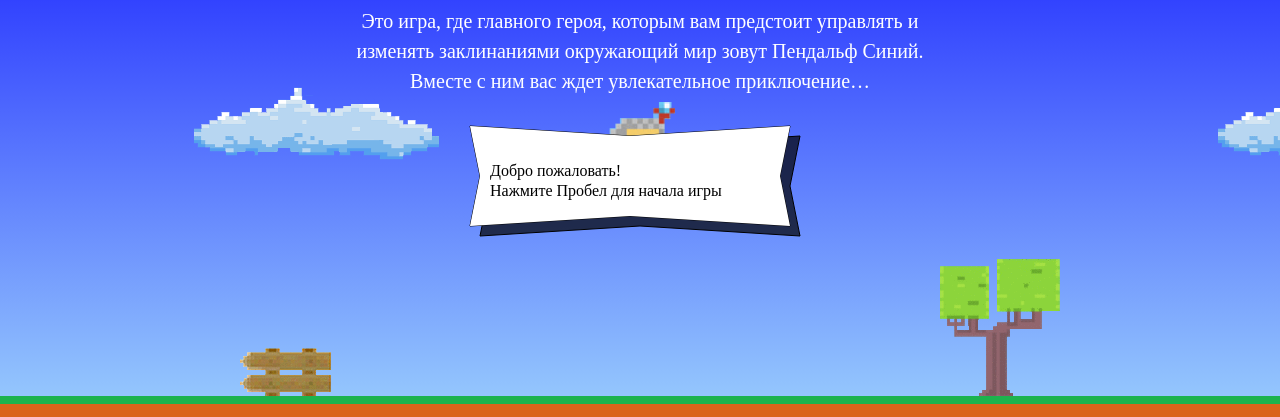
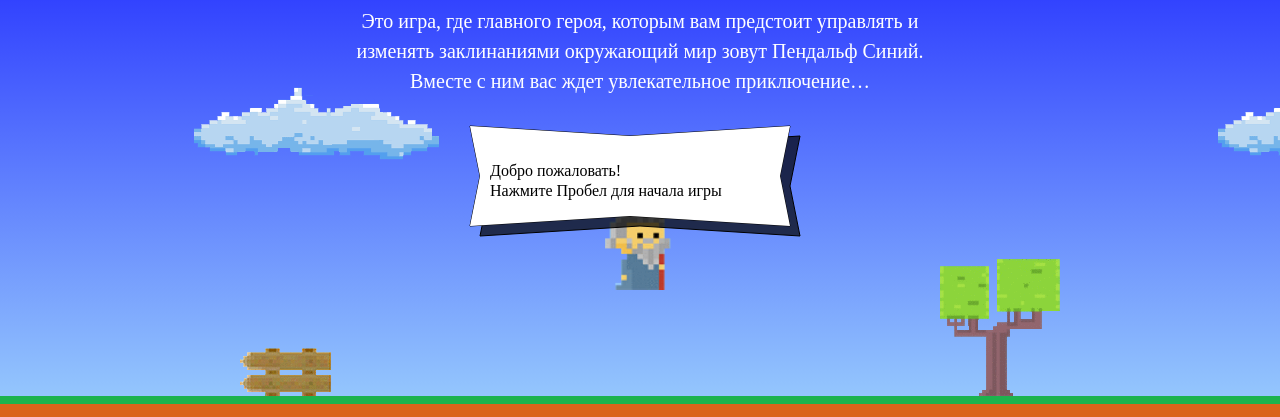
Before and after one commit to academyunit/18002-code-and-magick, a website: page index.html in a window 1280 px wide. Shown: the part 203-620 px from the top of the page. Drawn offline with Linux system fonts and the light colour scheme; a web font is replaced by a local one.

Commit message:
Update coordinates #3

```diff
--- a/index.html
+++ b/index.html
@@ -194,11 +194,11 @@
   };
 
   var getWizardX = function(width) {
-      return width / 2 - wizardWidth / 2;
+      return (width - wizardWidth) / 2;
   };
 
   var getWizardY = function(height) {
-      return height / 3 - getWizardHeight();
+      return height / 3;
   };
 </script>
 <script src="js/game.js"></script>
```
